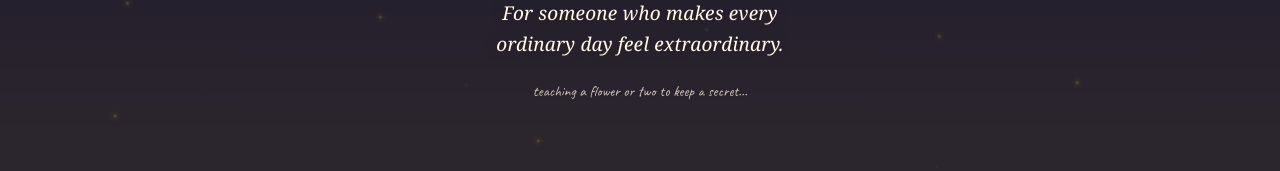
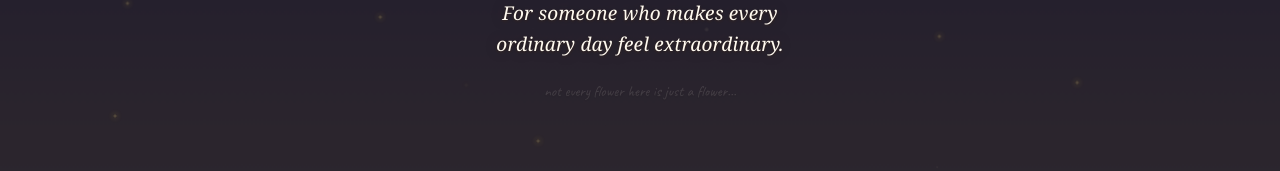
Before and after one commit to AHM3D-RAZA/blep, a React (Vite) app: page / in a window 1280 px wide. Shown: the part 440-611 px from the top of the page. Built offline with nearby package versions, Linux system fonts and the light colour scheme.

Commit message:
oading state fully done

```diff
--- a/src/scenes/loading/LoadingScene.tsx
+++ b/src/scenes/loading/LoadingScene.tsx
@@ -2,6 +2,7 @@ import { useEffect, useState } from 'react';
 import { loadingMessages, openingLine, openingAmbience } from '../../content/site';
 import { MIN_LOADING_DURATION_MS } from '../sceneTiming';
 import type { SceneProps } from '../sceneTypes';
+import type { LoadingMessage } from '../../types/content';
 import { FocalFlowers } from './FocalFlowers';
 import { useAmbientAudio } from './useAmbientAudio';
 import './LoadingScene.css';
@@ -11,11 +12,71 @@ import './LoadingScene.css';
 // "please wait"; every beat is paced like part of the moment itself.
 const HANDWRITTEN_DELAY_MS = 500; // tiny line appears shortly after the flowers settle in
 const SENTENCE_DELAY_MS = 900; // the one sentence follows a beat later
-const SENTENCE_HOLD_MS = 4200; // "leave it visible for several seconds"
 const SENTENCE_FADE_MS = 1300;
-const SETTLE_PAUSE_MS = 12000; // "no abrupt transition" — sit in the dim, quiet meadow a while before handing off; long enough for the sunrise (a 30s cinematic arc — see DAY_CHECKPOINTS/CHECKPOINT_LEG_SECONDS in meadow/dayCycle.ts) to have visibly progressed by handoff, not just barely started
 
-const FALLBACK_HANDWRITTEN = { id: 'loading-fallback', text: 'just a moment…' };
+// How often the small handwritten line swaps to a different random
+// Easter-egg tease while it's on screen, and how long each swap's fade
+// dip takes. HINT_DIP_MS deliberately matches the 900ms opacity
+// transition already defined on .loading-scene__handwritten in the CSS,
+// so the swap reuses that same fade rather than needing its own.
+const HINT_CHANGE_INTERVAL_MS = 4200;
+const HINT_DIP_MS = 900;
+// Floor of guaranteed fully-visible time a hint gets before the final
+// fade-out is allowed to cut it off — keeps the last swap from landing
+// right on top of the flowers/sentence/handwritten fading away together.
+const MIN_HINT_VISIBLE_MS = 900;
+
+// The sun's cinematic rise (a compressed ~30s arc — see
+// CHECKPOINT_LEG_SECONDS[0] and SUN_WINDOW in meadow/dayCycle.ts) crosses
+// the horizon into view a little after the 1/3 mark of that arc and is
+// clearly, warmly up well before the arc finishes climbing toward its
+// checkpoint ceiling. This is timed to that moment, not a flat guess —
+// flowers, the one sentence, and the handwritten line all stay put and
+// hold together until the sun is actually visible, then fade as one.
+const SUN_VISIBLE_DELAY_MS = 19000;
+const SETTLE_PAUSE_MS = 3000; // brief quiet beat in the now sun-lit, uncluttered meadow before handing off
+
+const FALLBACK_HANDWRITTEN: LoadingMessage = { id: 'loading-fallback', text: 'just a moment…' };
+
+function shuffle<T>(arr: T[]): T[] {
+  const copy = [...arr];
+  for (let i = copy.length - 1; i > 0; i--) {
+    const j = Math.floor(Math.random() * (i + 1));
+    [copy[i], copy[j]] = [copy[j], copy[i]];
+  }
+  return copy;
+}
+
+/** Builds a `count`-long sequence of hints with no immediate repeats,
+ * looping back through a fresh shuffle of the full list if `count`
+ * outgrows it (nudging the seam so the loop-back item never matches the
+ * one right before it). */
+function buildHintSequence(count: number): LoadingMessage[] {
+  const pool = loadingMessages.length > 0 ? loadingMessages : [FALLBACK_HANDWRITTEN];
+  if (pool.length === 1) return Array(count).fill(pool[0]);
+  const sequence: LoadingMessage[] = [];
+  while (sequence.length < count) {
+    const batch = shuffle(pool);
+    if (sequence.length > 0 && batch[0].id === sequence[sequence.length - 1].id) {
+      [batch[0], batch[1]] = [batch[1], batch[0]];
+    }
+    sequence.push(...batch);
+  }
+  return sequence.slice(0, count);
+}
+
+// Precomputed once at module scope: the wall-clock moments (from mount)
+// at which the handwritten line dips out to swap to its next hint. Each
+// entry needs enough room before SUN_VISIBLE_DELAY_MS for the dip-out,
+// the swap, and MIN_HINT_VISIBLE_MS of settled visibility afterward.
+const HINT_SWAP_TIMES: number[] = [];
+for (
+  let t = HANDWRITTEN_DELAY_MS + HINT_CHANGE_INTERVAL_MS;
+  t + HINT_DIP_MS + MIN_HINT_VISIBLE_MS <= SUN_VISIBLE_DELAY_MS;
+  t += HINT_CHANGE_INTERVAL_MS
+) {
+  HINT_SWAP_TIMES.push(t);
+}
 
 /**
  * The real meadow is already rendering behind this overlay (mounted once,
@@ -28,10 +89,10 @@ const FALLBACK_HANDWRITTEN = { id: 'loading-fallback', text: 'just a moment…'
  * percentage, no bar).
  */
 export default function LoadingScene({ onNext }: SceneProps) {
-  const [handwritten] = useState(() => {
-    if (loadingMessages.length === 0) return FALLBACK_HANDWRITTEN;
-    return loadingMessages[Math.floor(Math.random() * loadingMessages.length)];
-  });
+  const [hintSequence] = useState(() => buildHintSequence(HINT_SWAP_TIMES.length + 1));
+  const [hintPos, setHintPos] = useState(0);
+  const [hintDim, setHintDim] = useState(false);
+  const handwritten = hintSequence[hintPos] ?? FALLBACK_HANDWRITTEN;
 
   const [showHandwritten, setShowHandwritten] = useState(false);
   const [showSentence, setShowSentence] = useState(false);
@@ -51,11 +112,25 @@ export default function LoadingScene({ onNext }: SceneProps) {
 
     schedule(() => setShowHandwritten(true), HANDWRITTEN_DELAY_MS);
     schedule(() => setShowSentence(true), SENTENCE_DELAY_MS);
+
+    // Swap the handwritten line to its next hint at each precomputed
+    // moment: dip it out, change the text once it's fully faded, dip it
+    // back in — all riding the existing 900ms CSS opacity transition.
+    HINT_SWAP_TIMES.forEach((t, i) => {
+      schedule(() => setHintDim(true), t);
+      schedule(() => {
+        setHintPos(i + 1);
+        setHintDim(false);
+      }, t + HINT_DIP_MS);
+    });
+
+    // Flowers, sentence, and handwritten line all hold together and fade
+    // out as one, once the sun is actually visible in the meadow below.
     schedule(() => {
       setShowSentence(false);
       setShowHandwritten(false);
       setShowFlowers(false);
-    }, SENTENCE_DELAY_MS + SENTENCE_FADE_MS + SENTENCE_HOLD_MS);
+    }, SUN_VISIBLE_DELAY_MS);
 
     // Hand-off point — after this, the meadow (which has been rendering
     // and progressing through its own dawn the entire time) just carries
@@ -65,13 +140,13 @@ export default function LoadingScene({ onNext }: SceneProps) {
       const elapsed = performance.now() - startedAt;
       const minRemaining = Math.max(0, MIN_LOADING_DURATION_MS - elapsed);
       schedule(onNext, minRemaining);
-    }, SENTENCE_DELAY_MS + SENTENCE_FADE_MS + SENTENCE_HOLD_MS + SENTENCE_FADE_MS + SETTLE_PAUSE_MS);
+    }, SUN_VISIBLE_DELAY_MS + SENTENCE_FADE_MS + SETTLE_PAUSE_MS);
 
     return () => {
       cancelled = true;
       timeouts.forEach(clearTimeout);
     };
-    // handwritten is memoized once per mount, onNext/stopAmbience are
+    // hintSequence is memoized once per mount, onNext/stopAmbience are
     // stable — intentionally only re-running this on mount.
     // eslint-disable-next-line react-hooks/exhaustive-deps
   }, []);
@@ -86,7 +161,7 @@ export default function LoadingScene({ onNext }: SceneProps) {
         {openingLine}
       </p>
       <p
-        className={`loading-scene__handwritten${showHandwritten ? ' is-visible' : ''}`}
+        className={`loading-scene__handwritten${showHandwritten && !hintDim ? ' is-visible' : ''}`}
       >
         {handwritten.text}
       </p>
```
Also changed, not shown: 1 other file (tests, documents, lock files or other folders).
